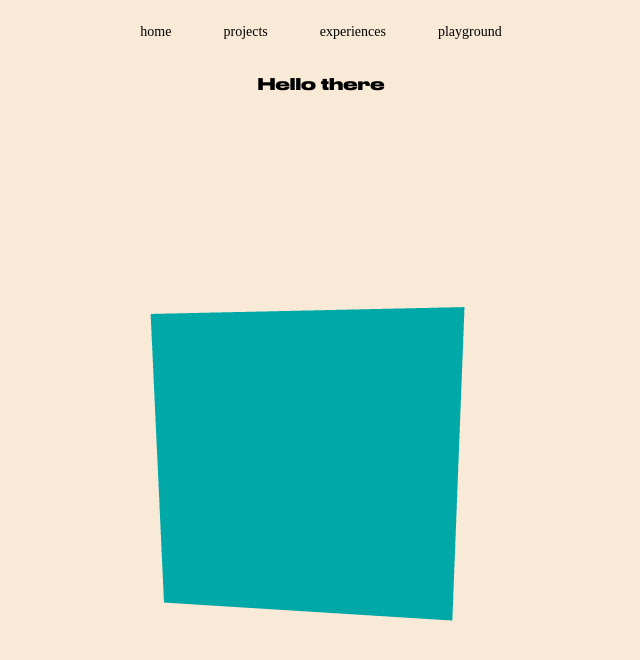
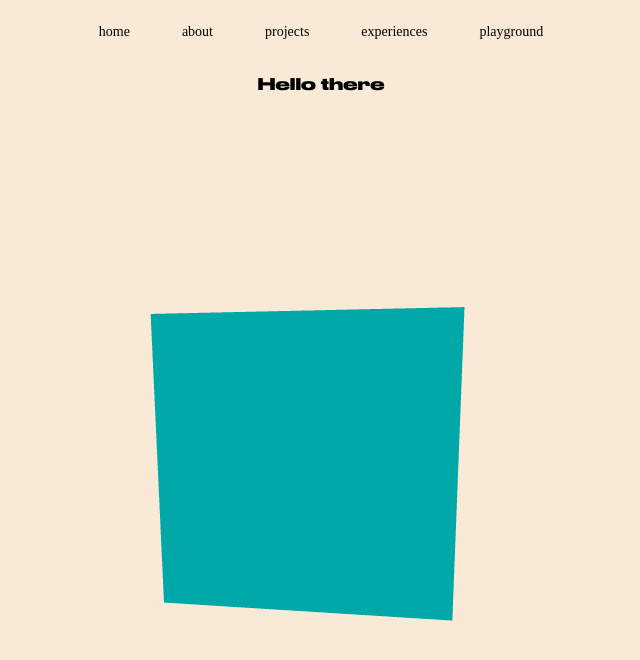
Before and after one commit to brextonho/website, a Next.js app: page /playground in a window 1280 px wide. Shown: the top 660 px of the page, without its empty margins (319-959 px from the left). Built offline with nearby package versions, Linux system fonts and the light colour scheme.

Commit message:
fixed dark mode flash and attempt icon fix

```diff
--- a/src/app/components/NavBar.tsx
+++ b/src/app/components/NavBar.tsx
@@ -15,6 +15,7 @@ import {
 
 const menuItems = [
   { href: "/", title: "home" },
+  { href: "/about", title: "about" },
   { href: "/projects", title: "projects" },
   { href: "/experiences", title: "experiences" },
   { href: "/playground", title: "playground" },
--- a/src/app/components/theme-provider.tsx
+++ b/src/app/components/theme-provider.tsx
@@ -16,7 +16,7 @@ useEffect (() => {
 },[]);
 
 if (!mounted) {
-    return <>{children}</>;
+  return null
 }
 
   return (
--- a/src/app/layout.tsx
+++ b/src/app/layout.tsx
@@ -18,6 +18,7 @@ export default function RootLayout({
         <Head>
           <title>BREXTONHO</title>
           <meta name='description' content='the future' />
+          <link rel="icon" href="./favicon.ico"></link>
         </Head>
 
         <Provider>
```
